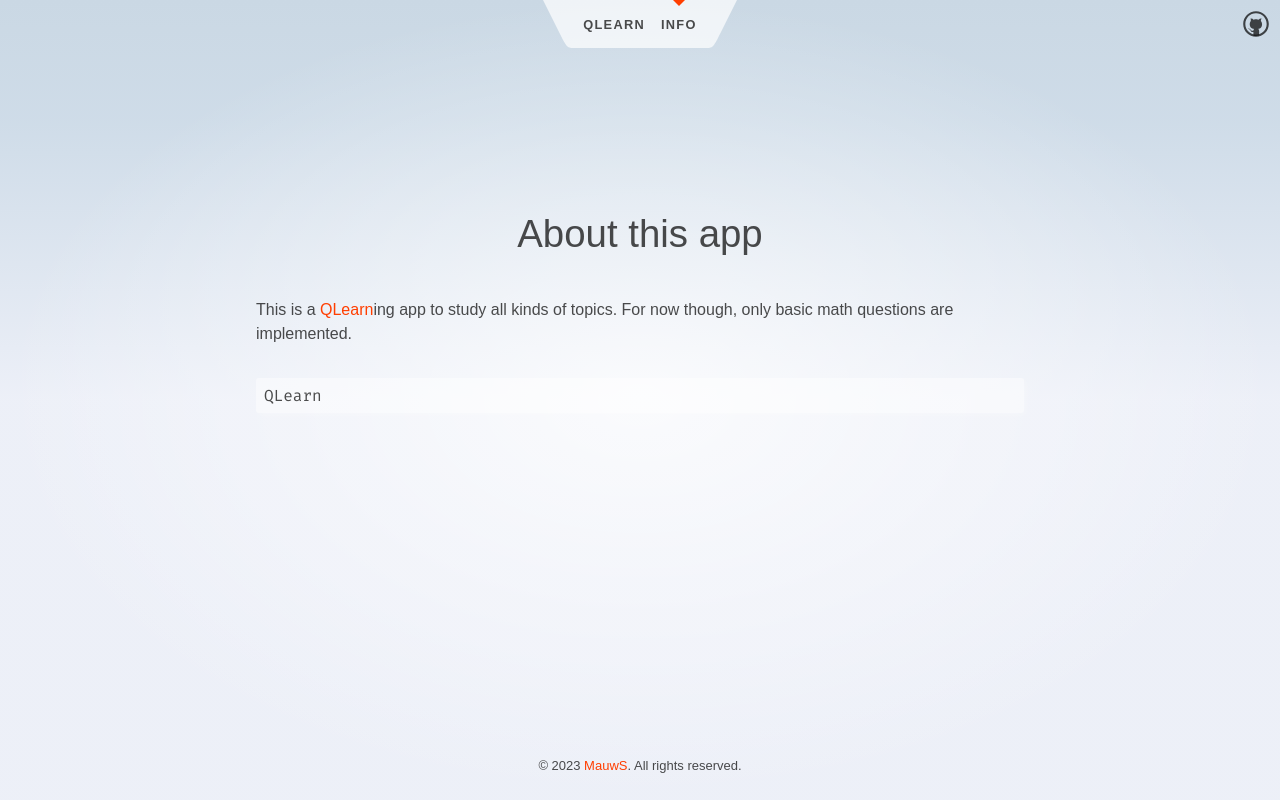
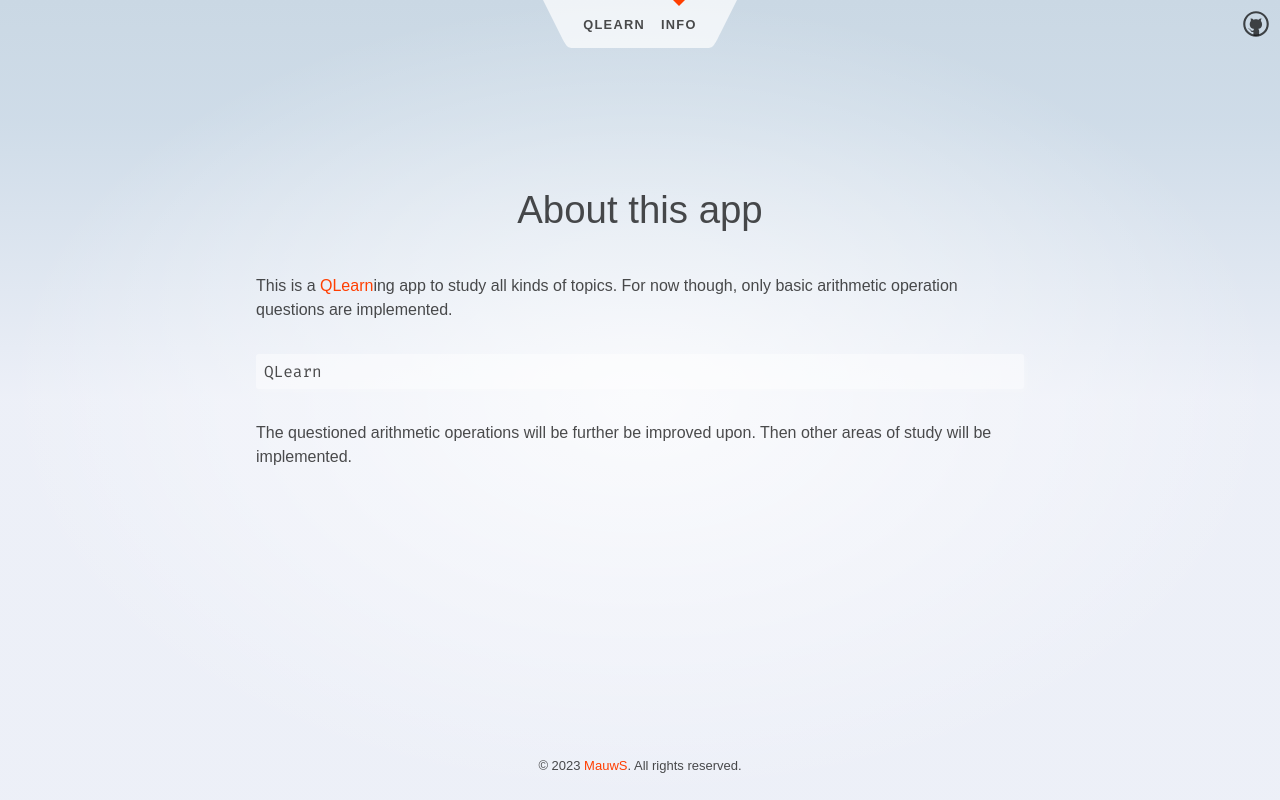
Before and after one commit to Mauw94/qlearn-client, a SvelteKit app: page /about in a window 1280 px wide. Built offline with nearby package versions, Linux system fonts and the light colour scheme.

Commit message:
about page

```diff
--- a/src/routes/about/+page.svelte
+++ b/src/routes/about/+page.svelte
@@ -7,9 +7,14 @@
 	<h1>About this app</h1>
 
 	<p>
-		This is a <a href="/">QLearn</a>ing app to study all kinds of topics. For now though,
-		only basic math questions are implemented.
+		This is a <a href="/">QLearn</a>ing app to study all kinds of topics. For now though, only basic
+		arithmetic operation questions are implemented.
 	</p>
 
 	<pre>QLearn</pre>
+
+	<p>
+		The questioned arithmetic operations will be further be improved upon. Then other areas of study
+		will be implemented.
+	</p>
 </div>
```
